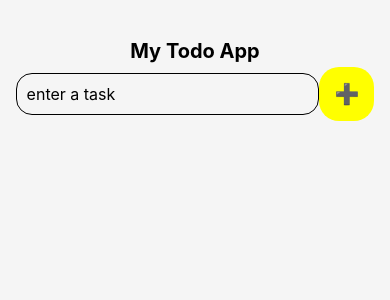
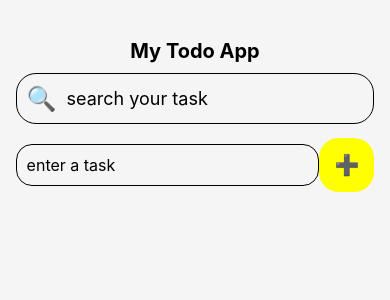
Before and after one commit to ArfatChowdhury/mastering-redux, a React Native app: screen / in a window 390 px wide. Shown: the top 300 px of the page. Built offline with nearby package versions, Linux system fonts and the light colour scheme.

Commit message:
doing todo app rredux setup

```diff
--- a/src/components/TodoApp.jsx
+++ b/src/components/TodoApp.jsx
@@ -1,4 +1,4 @@
-import { StyleSheet, Text, TextInput, TouchableOpacity, View } from 'react-native'
+import { FlatList, StyleSheet, Text, TextInput, TouchableOpacity, View } from 'react-native'
 import React, { useState } from 'react'
 import { useDispatch, useSelector } from 'react-redux'
 import { addTodo } from '../slices/todoSlice'
@@ -7,9 +7,13 @@ const TodoApp = () => {
 
   const [taskText, setTaskText] = useState('')
 
+  const [searchQuery, setSearchQuery] = useState('')
+
   const todos = useSelector(state => state.todos.items)
 
   const dispatch = useDispatch()
+
+  // console.log(dispatch(addTodo));
 
 
   const handleAddTodo = () => {
@@ -19,10 +23,36 @@ const TodoApp = () => {
     }
   }
 
+  const filteredTodos = todos.filter(todo => todo.text.toLowerCase().includes(searchQuery.toLowerCase()))
 
   return (
     <View style={styles.container}>
       <Text style={styles.title}>My Todo App</Text>
+
+
+      <View style={styles.searchContainer}>
+        <Text style={styles.searchIcon}>🔍</Text>
+        <TextInput
+          style={styles.inputSearch}
+          placeholder='search your task'
+          value={searchQuery}
+          onChangeText={setSearchQuery}
+        />
+      </View>
+
+      <FlatList
+        data={searchQuery ? filteredTodos : todos}
+        keyExtractor={item => String(item.id)}
+        renderItem={({ item }) => (
+          <View style={styles.listContainer}>
+            <Text style={styles.listText}>{item.text}</Text>
+          </View>
+ )}
+      />
+
+
+
+
       <View style={styles.addContainer}>
         <TextInput
           style={styles.addInput}
@@ -30,7 +60,7 @@ const TodoApp = () => {
           value={taskText}
           onChangeText={setTaskText}
         />
-        <TouchableOpacity>
+        <TouchableOpacity onPress={handleAddTodo}>
           <Text style={styles.addButton}>➕</Text>
         </TouchableOpacity>
       </View>
@@ -54,16 +84,32 @@ const styles = StyleSheet.create({
     justifyContent: "space-between",
     alignItems: 'center'
   },
-  addButton:{
+  addButton: {
     fontSize: 20,
     color: 'white',
-    backgroundColor:"yellow",
-    padding:15,
+    backgroundColor: "yellow",
+    padding: 15,
     borderRadius: 20
   },
-  title:{
-    textAlign:"center",
+  title: {
+    textAlign: "center",
     fontSize: 20,
     fontWeight: 'bold'
+  },
+  searchIcon: {
+    fontSize: 24,
+    color: "black",
+    padding: 10
+  },
+  inputSearch: {
+    fontSize: 18
+  },
+  searchContainer: {
+    flexDirection: 'row',
+    alignItems: 'center',
+    borderWidth: 1,
+    // padding:5,
+    borderRadius: 20,
+    marginVertical: 10
   }
 })
--- a/src/slices/todoSlice.js
+++ b/src/slices/todoSlice.js
@@ -8,7 +8,6 @@ const todoSlice = createSlice({
         items:[],
     },
     reducers:{
-
         addTodo: (state, action) =>{
             const newTodo ={
                 id: Date.now().toString(),
```
